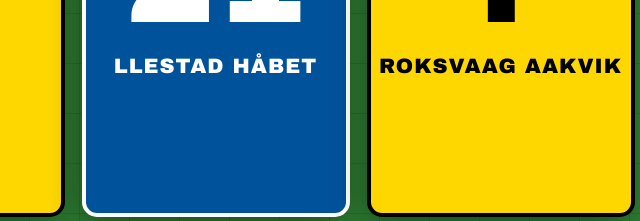
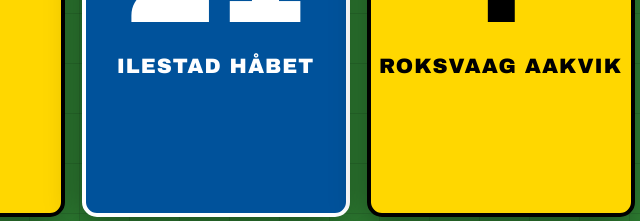
Before and after one commit to IvarMolde/mfkdrakt, a plain HTML site: page index.html in a window 1280 px wide. Shown: the part 2487-2708 px from the top of the page, 571-1211 px from the left. Drawn offline with Linux system fonts and the light colour scheme.

Commit message:
Update index.html

```diff
--- a/index.html
+++ b/index.html
@@ -158,7 +158,7 @@
             { f: "Knut", e: "Rød", s: "S", n: "2", c: "" },
             { f: "Linus", e: "Haukaas-Øverland", s: "S", n: "26", c: "" },
             { f: "Markus", e: "Heien Vik", s: "S", n: "", c: "" },
-            { f: "Mathias", e: "llestad Håbet", s: "M", n: "21", c: "" },
+            { f: "Mathias", e: "Ilestad Håbet", s: "M", n: "21", c: "" },
             { f: "Mats", e: "Roksvaag Aakvik", s: "?", n: "", c: "Sendt SMS 18.04" },
             { f: "Ola", e: "Helset Myklebust", s: "M", n: "", c: "" },
             { f: "Oleander", e: "Sundgot", s: "", n: "", c: "Sendt SMS 18.04" },
```
